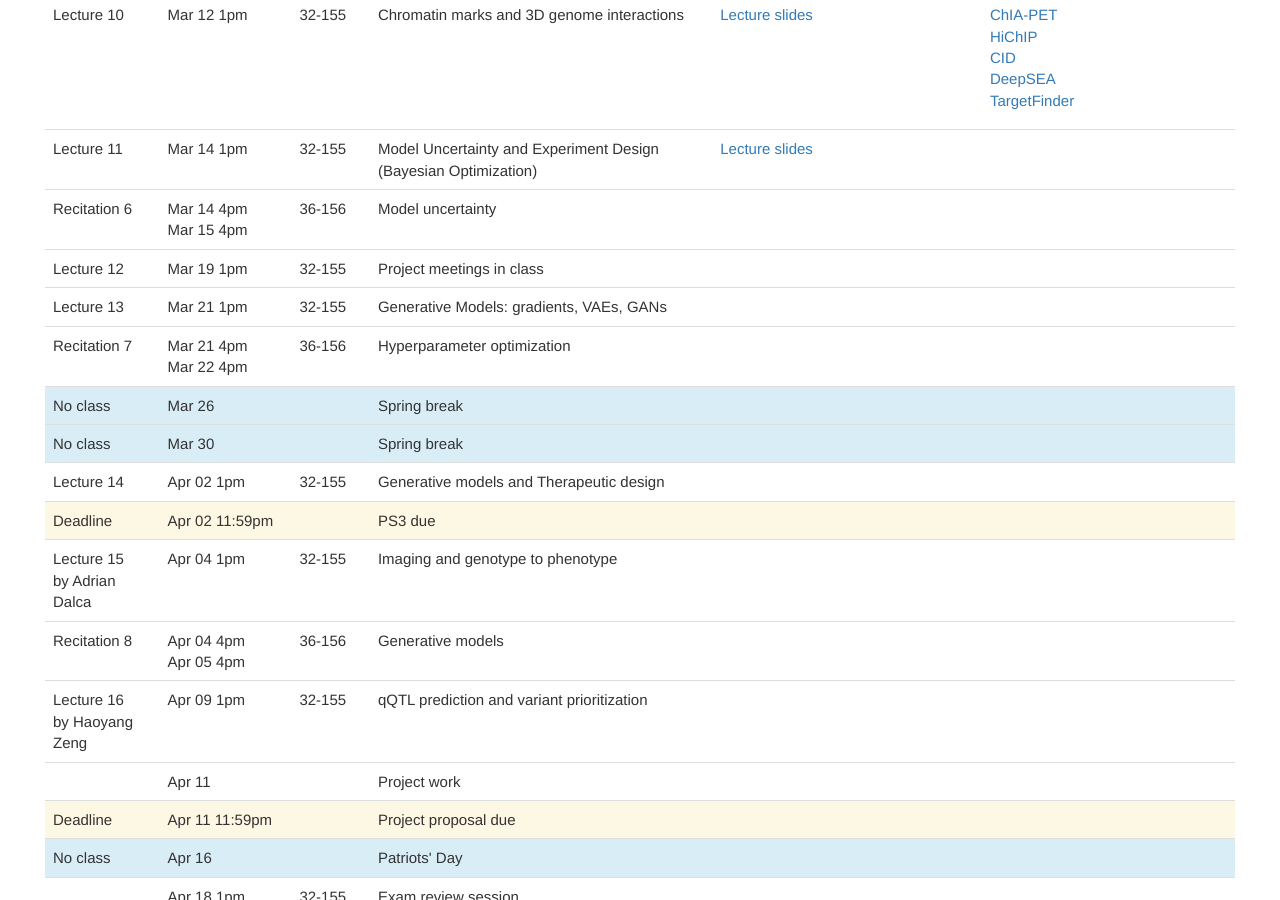
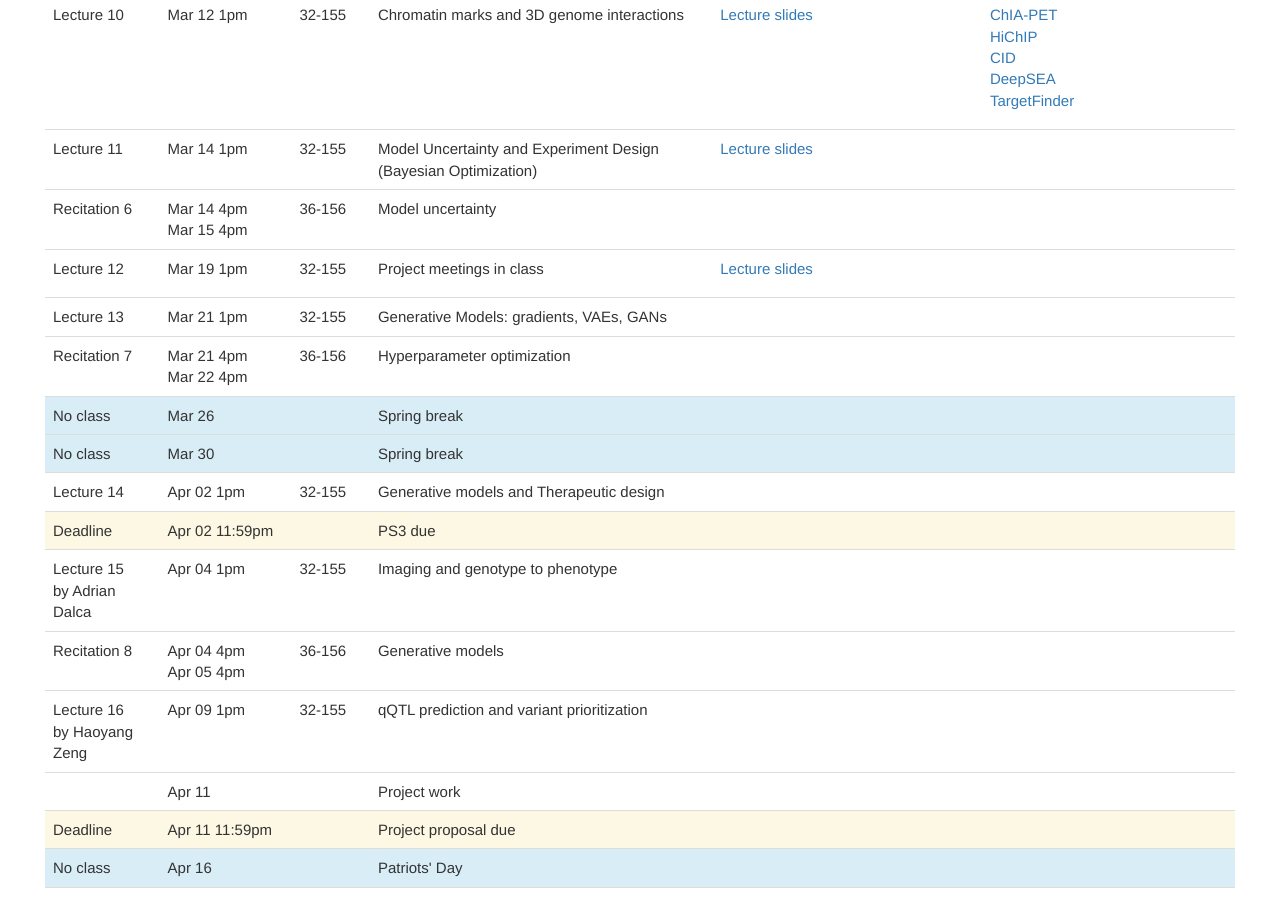
Before and after one commit to mit6874/mit6874.github.io, a Jekyll site: the page built from index.html, in a window 1280 px wide and 900 px high, scrolled down 2245 px. Built offline with Jekyll 4.4.1, drawn with Linux system fonts in a browser that asks for light colours; nearby versions of some CDN libraries.

Commit message:
Add lecture 12 slides

```diff
--- a/index.html
+++ b/index.html
@@ -324,7 +324,11 @@
             <td>Mar 19 1pm</td>
             <td>32-155</td>
             <td>Project meetings in class</td>
-            <td></td>
+            <td>
+                <ul>
+                    <li><a href="../assets/slides/6.874-lecture-12-2019.pdf">Lecture slides</a></li>
+                </ul>
+            </td>
             <td></td>
         </tr>
         <tr>
```
Also changed, not shown: 1 other file.
